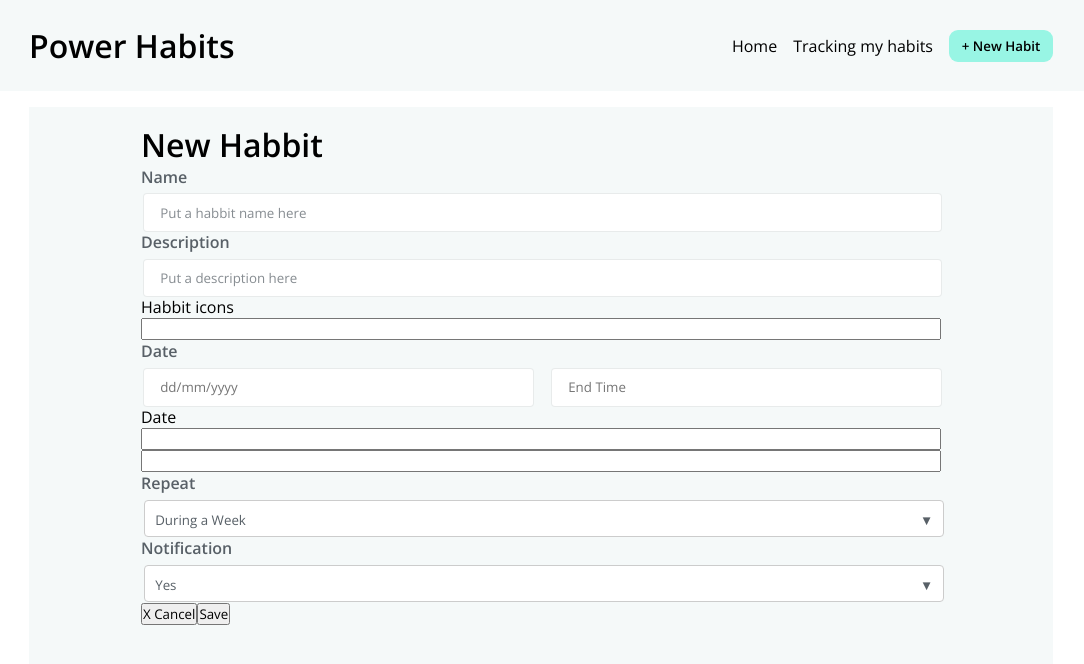
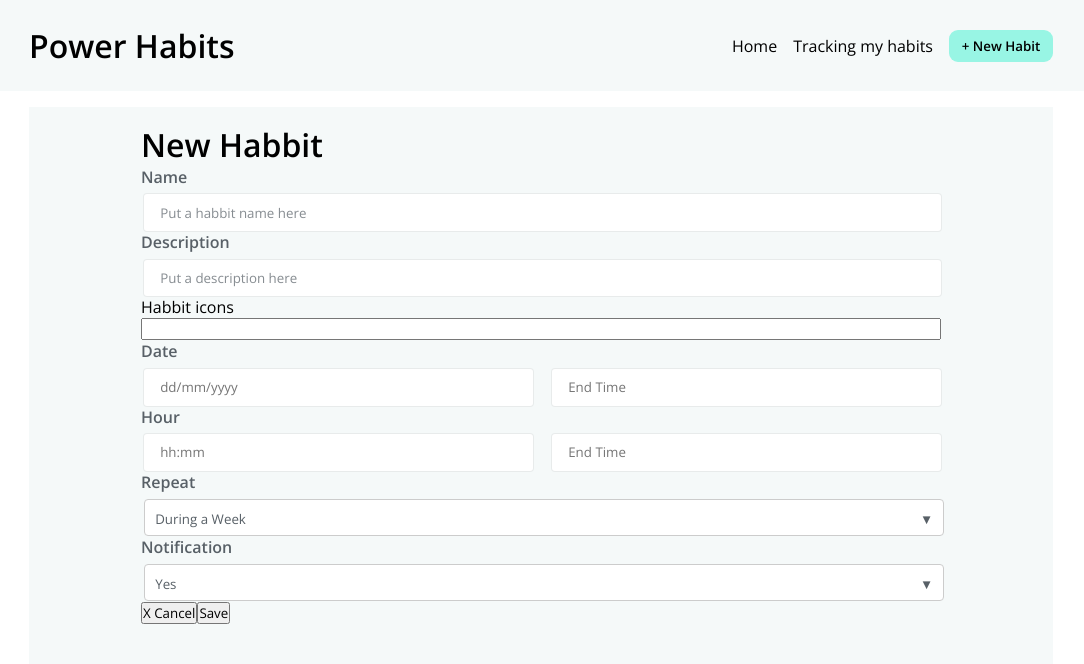
Before and after one commit to 1ZOD/Front_avaliacao, a Next.js app: page /new_habbit/new_habit in a window 1280 px wide. Shown: the top 664 px of the page, without its empty margins (99-1183 px from the left). Built offline with nearby package versions, Linux system fonts and the light colour scheme.

Commit message:
Add_date_component

```diff
--- /dev/null
+++ b/src/components/communs/time.tsx
@@ -0,0 +1,60 @@
+import React, { useRef } from "react";
+
+interface Props {
+  label: string;
+  placeholder: string;
+  placeholder2: string;
+}
+
+export const Time = ({ label, placeholder, placeholder2 }: Props) => {
+  const inputRef1 = useRef<HTMLInputElement | null>(null);
+  const inputRef2 = useRef<HTMLInputElement | null>(null);
+
+  const formatTime = (inputValue: string) => {
+    // Remove caracteres não numéricos
+    const cleanedValue = inputValue.replace(/\D/g, "");
+
+    // Adicione os dois pontos entre as horas e minutos
+    if (cleanedValue.length > 2) {
+      return `${cleanedValue.slice(0, 2)}:${cleanedValue.slice(2, 4)}`;
+    } else {
+      return cleanedValue;
+    }
+  };
+
+  const handleTimeInput1 = (event: React.ChangeEvent<HTMLInputElement>) => {
+    const inputValue = event.target.value;
+    const formattedTime = formatTime(inputValue);
+    if (inputRef1.current) {
+      inputRef1.current.value = formattedTime;
+    }
+  };
+
+  const handleTimeInput2 = (event: React.ChangeEvent<HTMLInputElement>) => {
+    const inputValue = event.target.value;
+    const formattedTime = formatTime(inputValue);
+    if (inputRef2.current) {
+      inputRef2.current.value = formattedTime;
+    }
+  };
+
+  return (
+    <div className="time-container">
+      <label className="label_input">{label}</label>
+      <div className="container_time">
+        <input
+          ref={inputRef1}
+          className="time_input_field"
+          placeholder={placeholder}
+          onChange={handleTimeInput1}
+        />
+        <input
+          ref={inputRef2}
+          className="time_input_field"
+          placeholder={placeholder2}
+          onChange={handleTimeInput2}
+        />
+      </div>
+    </div>
+  );
+};
--- a/src/pages/_app.tsx
+++ b/src/pages/_app.tsx
@@ -5,6 +5,7 @@ import '@/styles/components/title/title.css';
 import '@/styles/components/input/input.css';
 import '@/styles/components/dropdown/dropdown.css';
 import '@/styles/components/date/date.css';
+import '@/styles/components/time/time.css';
 import '@/styles/components/calendario/calendario.css';
 import '@/styles/pages/daily_habits.css'
 import '@/styles/pages/new_habbits.css'
--- a/src/pages/new_habbit/new_habit.tsx
+++ b/src/pages/new_habbit/new_habit.tsx
@@ -4,6 +4,7 @@ import { Title } from "@/components/communs/title";
 import { Date } from "@/components/communs/date";
 import Head from "next/head";
 import Link from "next/link";
+import { Time } from "@/components/communs/time";
 
 export default function New_habbit() {
 
@@ -29,9 +30,7 @@ export default function New_habbit() {
 
                 <Date label={"Date"} placeholder={"dd/mm/yyyy"} placeholder2={"End Time"}/>
 
-                <label htmlFor="date">Date</label>
-                <input type="text" id="habitName" name="habitName"/>
-                <input type="text" id="habitName" name="habitName"/>
+                <Time label={"Hour"} placeholder={"hh:mm"} placeholder2={"End Time"}/>
 
 
                 <Dropdown label={"Repeat"} options={["During a Week","During a Day","Never"]}/>
--- /dev/null
+++ b/src/styles/components/time/time.css
@@ -0,0 +1,31 @@
+.time-container{
+    display: flex;
+    flex-direction: column;
+}
+
+.label_input {
+    font-weight: bold;
+    font-size: 1rem;
+    color: #586067;
+    margin-bottom: 0.2rem; /* Adiciona um pequeno espaço entre o label e os campos de entrada */
+}
+
+.container_time {
+    display: flex;
+    justify-content: space-between;
+}
+
+.time_input_field {
+    display: flex;
+    border-radius: 3px;
+    height: 2.3rem;
+    width: 24.3rem;
+    margin-top: 0.2rem;
+    margin-left: 0.2rem;
+    border: none;
+    box-shadow: 0px 0px 0px 1px rgba(0, 0, 0, 0.055);
+    padding: 1rem;
+    outline: none;
+}
+
+/* ...outros estilos... */
```
